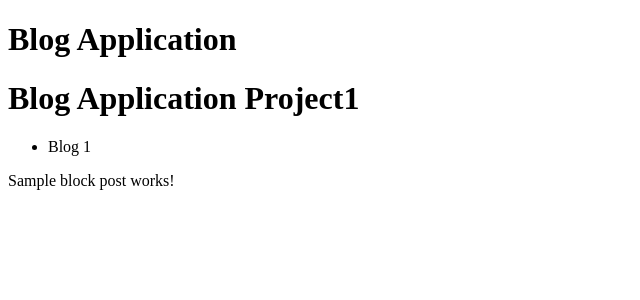
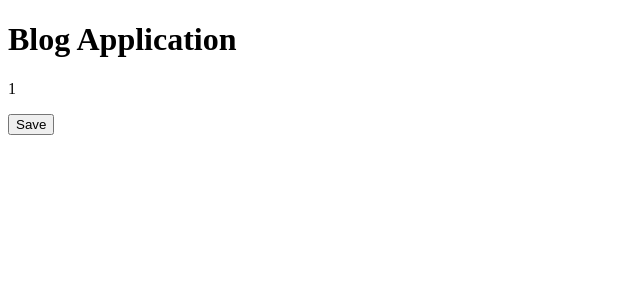
Before and after one commit to lina-22/angular-projet, an Angular app: page / in a window 1280 px wide. Shown: the top 300 px of the page, without its empty margins (0-640 px from the left). Built offline with nearby package versions, Linux system fonts and the light colour scheme.

Commit message:
event binding

```diff
--- a/src/app/app.component.html
+++ b/src/app/app.component.html
@@ -1,7 +1,17 @@
 <h1>Blog Application</h1>
-<h1>{{ title1 }}</h1>
+<!-- <h1>{{ "Title :" + getTitle() }}</h1>
 <ul>
   <li>Blog 1</li>
 </ul>
+<img src="{{ imageSrc }}" />
+<ul>
+  <li *ngFor="let blog of blogs">
+    {{ blog }}
+  </li>
+</ul> -->
+<p>{{ number }}</p>
 
-<app-blog-post></app-blog-post>
+<div (click)="onDivClicked()">
+  <button (click)="onClick($event)">Save</button>
+</div>
+<!-- <app-blog-post></app-blog-post> -->
--- a/src/app/app.component.ts
+++ b/src/app/app.component.ts
@@ -8,4 +8,22 @@ import { Component } from '@angular/core';
 export class AppComponent {
   title = 'angular-project';
   title1 = 'Blog Application Project1';
+  // blogs = ['Blog post 1', 'Blog post 2', 'Blog post 3'];
+  // imageSrc =
+  //   'https://www.google.com/search?q=weather&tbm=isch&ved=2ahUKEwjDrsrN17aCAxWPVqQEHcSSA60Q2-cCegQIABAA&oq=weather&gs_lcp=CgNpbWcQAzIFCAAQgAQyBQgAEIAEMgUIABCABDIFCAAQgAQyBQgAEIAEMgUIABCABDIFCAAQgAQyBQgAEIAEMgUIABCABDIFCAAQgAQ6BAgjECc6BwgAEIoFEENQwxRY0iFgkiZoAHAAeACAATqIAZUDkgEBOJgBAKABAaoBC2d3cy13aXotaW1nwAEB&sclient=img&ei=H7FMZYOjLY-tkdUPxKWO6Ao&bih=953&biw=1920#imgrc=jX-F8g8hhlKA_M';
+  // getTitle() {
+  //   return this.title1;
+  // }
+
+  number = 1;
+
+  onClick(e: any) {
+    console.log('Button Clicked', e);
+    e.stopPropagation();
+    this.number++;
+  }
+
+  onDivClicked() {
+    console.log('div Clicked');
+  }
 }
```
